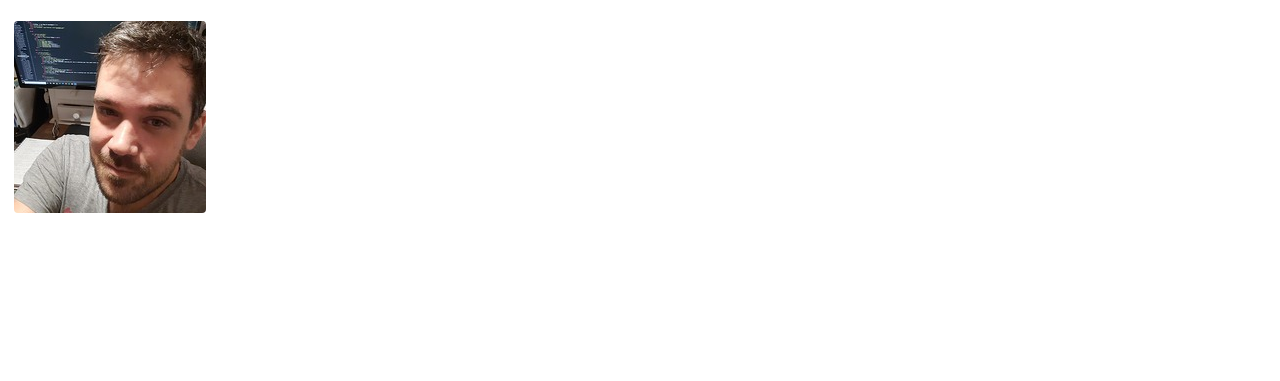
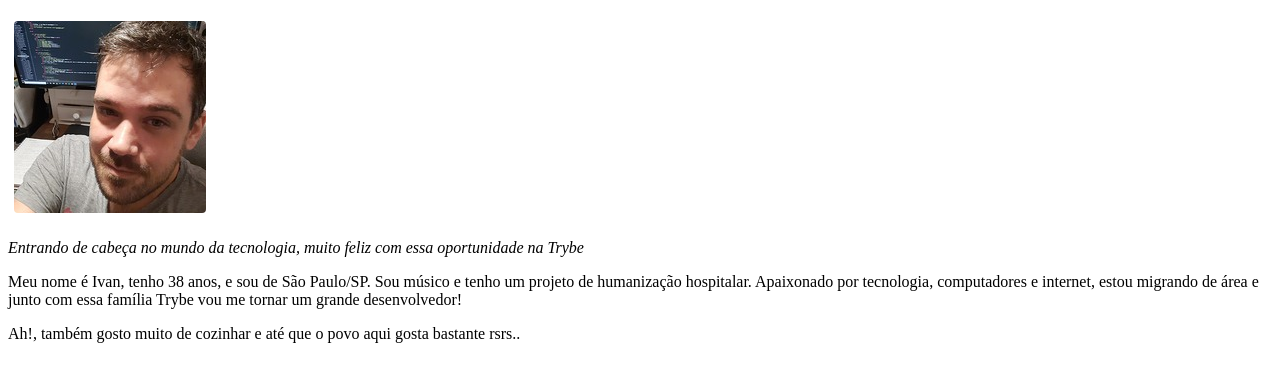
Before and after one commit to IvanRafael-Dev/ivanrafael-dev.github.io, a plain HTML site: page index.html in a window 1280 px wide. Shown: the part 105-486 px from the top of the page. Drawn offline with Linux system fonts and the light colour scheme.

Commit message:
Adicionado descricao da pessoa estudante

```diff
--- a/index.html
+++ b/index.html
@@ -8,5 +8,8 @@
         <h1>Portfólio Web</h1>
         <h3>Ivan Rafael - Turma 9 Trybe</h3>
         <img src="./imagens/foto1.png" alt="">
+        <p><em>Entrando de cabeça no mundo da tecnologia, muito feliz com essa oportunidade na Trybe</em></p>
+        <p>Meu nome é Ivan, tenho 38 anos, e sou de São Paulo/SP. Sou músico e tenho um projeto de humanização hospitalar. Apaixonado por tecnologia, computadores e internet, estou migrando de área e junto com essa família Trybe vou me tornar um grande desenvolvedor!</p>
+        <p>Ah!, também gosto muito de cozinhar e até que o povo aqui gosta bastante rsrs..</p>
     </body>
 </html>
```
